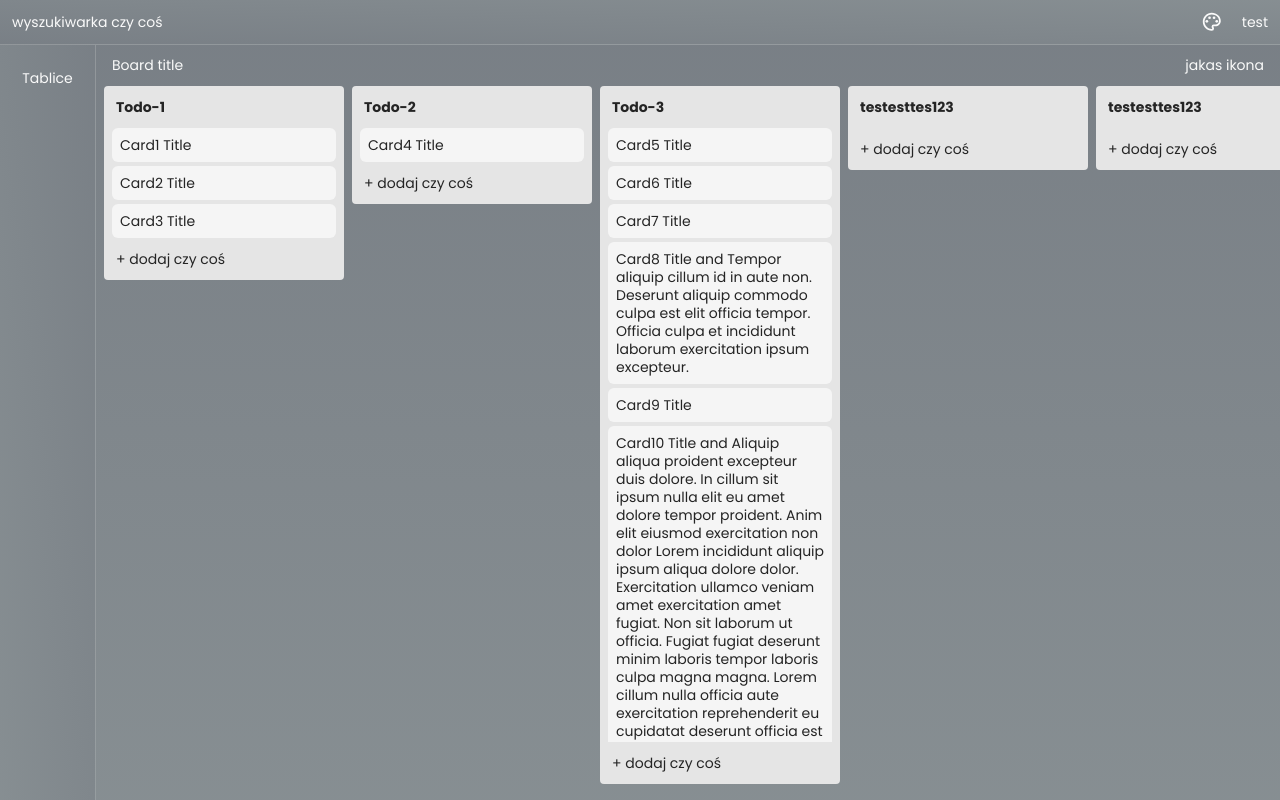
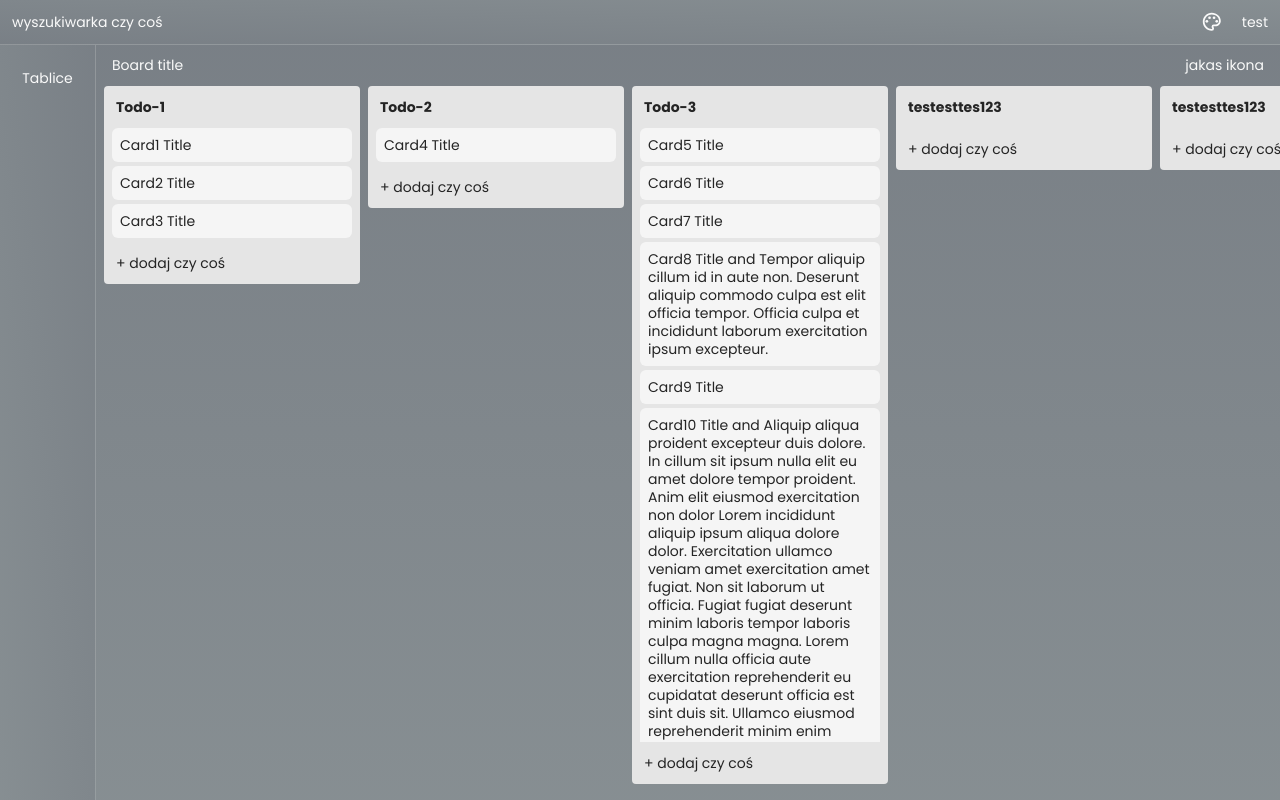
Before and after one commit to Provd5/trolle-clone, a Next.js app in the folder front/: page / in a window 1280 px wide. Built offline with nearby package versions, Linux system fonts and the light colour scheme.

Commit message:
Drag and drop (#14)

```diff
--- a/front/components/BoardsContent/Board/Board.tsx
+++ b/front/components/BoardsContent/Board/Board.tsx
@@ -1,6 +1,7 @@
 "use client";
 
 import { useEffect, useState } from "react";
+import { DragDropContext, DropResult } from "react-beautiful-dnd";
 import { DummyData } from "data/DummyData";
 
 import { BoardTypes, ColumnTypes } from "types/ContentDataStructure";
@@ -13,6 +14,11 @@ export default function Board() {
   const [board, setBoard] = useState<BoardTypes>();
   const [columns, setColumns] = useState<ColumnTypes[]>([]);
 
+  const onDragEnd = (result: DropResult) => {
+    if (!result.destination) return;
+    const { destination, source } = result;
+  };
+
   useEffect(() => {
     const boardData = DummyData.boards.find((item) => item.id === "board-1");
     if (boardData) {
@@ -22,6 +28,7 @@ export default function Board() {
   }, []);
 
   return (
+    <DragDropContext onDragEnd={onDragEnd}>
       <div className="gradient-dir-1 relative flex h-full flex-col">
         {!board ? (
           <div className="flex w-full items-center justify-center p-5">
@@ -33,18 +40,17 @@ export default function Board() {
               <div>Board title</div>
               <div>jakas ikona</div>
             </div>
-          <div className="boardBodyScrollBar relative mb-2 h-full snap-x snap-mandatory overflow-x-auto overflow-y-hidden md:snap-none">
-            <div className="absolute inset-0 flex">
-              <div className="flex gap-2 px-2 pb-2">
+            <div className="relative mb-2 h-full">
+              <div className="boardBodyScrollBar absolute inset-0 flex select-none snap-x snap-mandatory gap-2 overflow-x-auto overflow-y-hidden px-2 pb-2 md:snap-none">
                 {columns &&
                   columns.map((column: ColumnTypes) => (
                     <Column column={column} key={column.id} />
                   ))}
               </div>
             </div>
-          </div>
           </>
         )}
       </div>
+    </DragDropContext>
   );
 }
--- a/front/components/BoardsContent/Card/Card.tsx
+++ b/front/components/BoardsContent/Card/Card.tsx
@@ -1,9 +1,31 @@
+import { Draggable } from "react-beautiful-dnd";
+
 import { CardTypes } from "types/ContentDataStructure";
 
-export default function Card({ card }: { card: CardTypes }) {
+export default function Card({
+  card,
+  index,
+}: {
+  card: CardTypes;
+  index: number;
+}) {
   return (
-    <div className="cursor-pointer rounded-md bg-neutral-100 p-2 hover:bg-neutral-100/50 dark:bg-neutral-900 hover:dark:bg-neutral-900/50">
-      <div>{card.title}</div>
-    </div>
+    <Draggable key={card.id} draggableId={card.id.toString()} index={index}>
+      {(provided, snapshot) => (
+        <a
+          className={`mb-1 block cursor-pointer select-none rounded-md bg-neutral-100 p-2 hover:bg-neutral-100/50 dark:bg-neutral-900 hover:dark:bg-neutral-900/50 ${
+            snapshot.isDragging ? `shadow-lg` : ``
+          }`}
+          ref={provided.innerRef}
+          {...provided.draggableProps}
+          {...provided.dragHandleProps}
+          style={{
+            ...provided.draggableProps.style,
+          }}
+        >
+          <div>{card.title}</div>
+        </a>
+      )}
+    </Draggable>
   );
 }
--- a/front/components/BoardsContent/Column/Column.tsx
+++ b/front/components/BoardsContent/Column/Column.tsx
@@ -1,24 +1,43 @@
+import { Droppable } from "react-beautiful-dnd";
+
 import { ColumnTypes } from "types/ContentDataStructure";
+
+import { MapOrder } from "utils/MapOrder";
 
 import Card from "../Card/Card";
 
 export default function Column({ column }: { column: ColumnTypes }) {
+  const cards = MapOrder(column.cards, column.cardsOrder);
+
   return (
-    <div className="flex h-fit max-h-full w-60 flex-none snap-center flex-col items-center justify-center rounded bg-neutral-200 text-black dark:bg-neutral-800 dark:text-white">
-      <div className="header flex w-full p-1 font-bold">
-        <div className="w-full rounded-md  p-2">
+    <Droppable droppableId={column.id.toString()}>
+      {(provided, snapshot) => (
+        <div
+          className="inline-block h-full"
+          ref={provided.innerRef}
+          {...provided.droppableProps}
+        >
+          <div className="flex max-h-full w-64 flex-none snap-center flex-col rounded bg-neutral-200 text-black dark:bg-neutral-800 dark:text-white">
+            <div className="header p-1">
+              <div className="w-full rounded-md p-2 font-bold">
                 <h1>{column.title}</h1>
               </div>
             </div>
-      <div className="body columnBodyScrollBar mx-1 flex w-[-webkit-fill-available] max-w-full flex-col gap-1 overflow-y-auto px-1">
-        {column.cards &&
-          column.cards.map((card) => <Card card={card} key={card.id} />)}
+            <div className="body columnBodyScrollBar mx-1 flex-1 overflow-y-auto overflow-x-hidden px-1">
+              {cards &&
+                cards.map((card, index) => (
+                  <Card card={card} key={card.id} index={index} />
+                ))}
+              {provided.placeholder}
             </div>
-      <div className="footer flex w-full p-1">
+            <div className="footer p-1">
               <div className="w-full cursor-pointer rounded-md p-2 hover:bg-neutral-400/40 hover:dark:bg-neutral-900/60 ">
                 + dodaj czy coś
               </div>
             </div>
           </div>
+        </div>
+      )}
+    </Droppable>
   );
 }
--- a/front/package.json
+++ b/front/package.json
@@ -17,14 +17,17 @@
     "eslint-config-next": "13.2.3",
     "eslint-config-prettier": "^8.7.0",
     "focus-trap-react": "^10.1.1",
+    "framer-motion": "^10.3.2",
     "next": "13.2.3",
     "react": "18.2.0",
+    "react-beautiful-dnd": "^13.1.1",
     "react-dom": "18.2.0",
     "react-icons": "^4.8.0",
     "sass": "^1.58.3",
     "typescript": "4.9.5"
   },
   "devDependencies": {
+    "@types/react-beautiful-dnd": "^13.1.3",
     "autoprefixer": "^10.4.14",
     "eslint-plugin-prettier": "^4.2.1",
     "eslint-plugin-simple-import-sort": "^10.0.0",
```
Also changed, not shown: 1 other file (tests, documents, lock files or other folders). Lines whose indentation alone changed are shown as unchanged.
